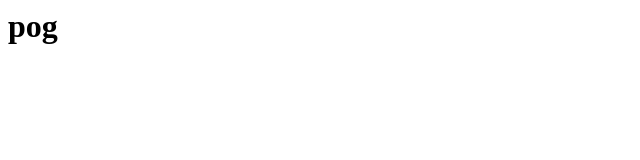
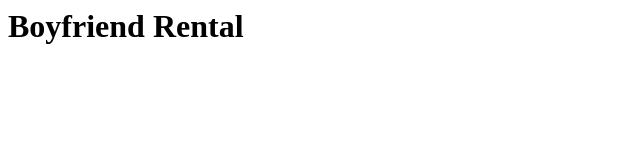
Before and after one commit to Egroce/egroce.github.io, a plain HTML site: page index.html in a window 1280 px wide. Shown: the whole page, without its empty margins (0-640 px from the left). Drawn offline with Linux system fonts and the light colour scheme.

Commit message:
Update index.html

```diff
--- a/index.html
+++ b/index.html
@@ -1,5 +1,5 @@
 <html>
   <body>
-    <h1>pog</h1>
+    <h1>Boyfriend Rental</h1>
   </body>
 </html>
```
